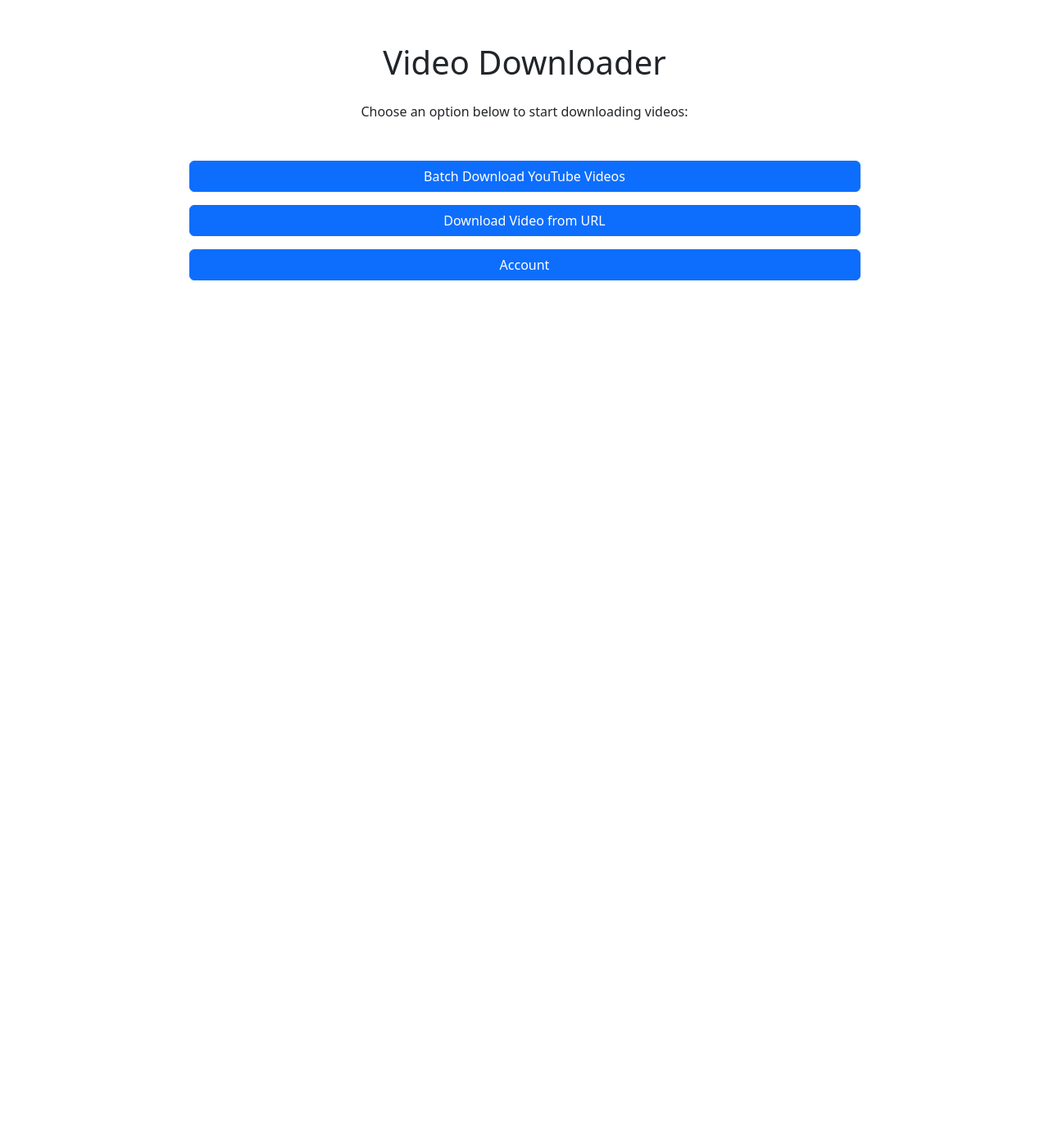
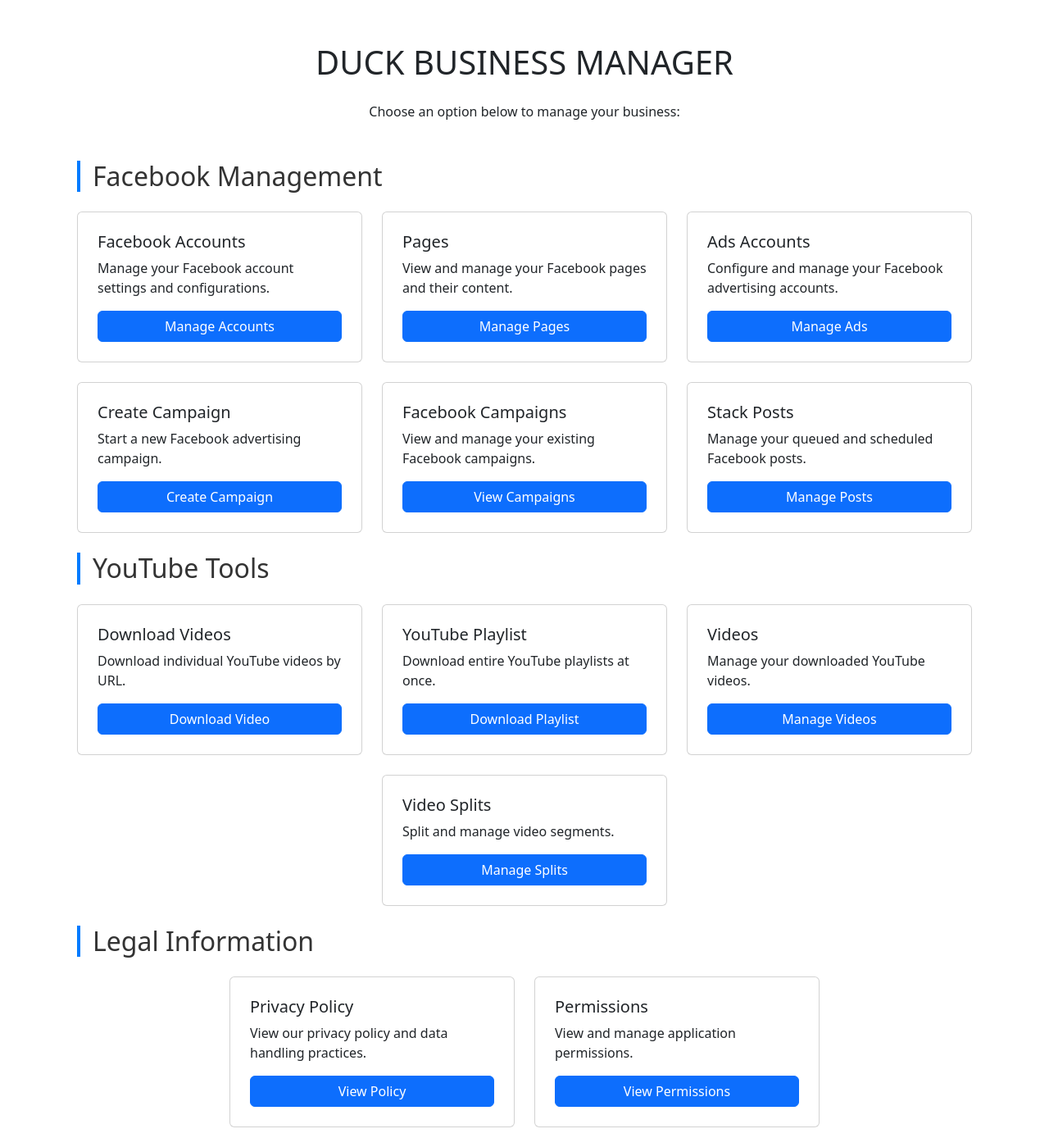
Before and after one commit to TrinhChung/GetVideo, a Flask app: page / in a window 1280 px wide. Shown: the part 56-1455 px from the top of the page at 82% size. Before the commit the page ends 398 px from the top, so only its background shows below. Run offline with Flask 3, Linux system fonts and the light colour scheme; the visitor is signed in with stand-in values (Sample User, id 1); some libraries are stand-ins or nearby versions.

Commit message:
add all link to home

```diff
--- a/templates/home.html
+++ b/templates/home.html
@@ -4,27 +4,160 @@
 
 {% block content %}
 <div class="container mt-5">
-	<h1 class="text-center mb-4">Video Downloader</h1>
-	<p class="text-center mb-5">Choose an option below to start downloading videos:</p>
-	<div class="d-flex flex-column align-items-center">
-		<button class="btn btn-primary mb-3 w-75 w-sm-50 w-md-40" onclick="redirectToBatch()">Batch Download YouTube
-			Videos</button>
-		<button class="btn btn-primary mb-3 w-75 w-sm-50 w-md-40" onclick="redirectToURL()">Download Video from URL</button>
-		<button class="btn btn-primary w-75 w-sm-50 w-md-40" onclick="redirectToAccount()">Account</button>
+	<h1 class="text-center mb-4">DUCK BUSINESS MANAGER</h1>
+	<p class="text-center mb-5">Choose an option below to manage your business:</p>
+
+	<!-- Facebook Section -->
+	<h2 class="mb-4">Facebook Management</h2>
+	<div class="row justify-content-center">
+		<div class="col-md-4 mb-4">
+			<div class="card h-100">
+				<div class="card-body d-flex flex-column">
+					<h5 class="card-title">Facebook Accounts</h5>
+					<p class="card-text flex-grow-1">Manage your Facebook account settings and configurations.</p>
+					<button class="btn btn-primary mt-auto" onclick="window.location.href='/account_fb'">Manage Accounts</button>
+				</div>
+			</div>
+		</div>
+		<div class="col-md-4 mb-4">
+			<div class="card h-100">
+				<div class="card-body d-flex flex-column">
+					<h5 class="card-title">Pages</h5>
+					<p class="card-text flex-grow-1">View and manage your Facebook pages and their content.</p>
+					<button class="btn btn-primary mt-auto" onclick="window.location.href='/pages'">Manage Pages</button>
+				</div>
+			</div>
+		</div>
+		<div class="col-md-4 mb-4">
+			<div class="card h-100">
+				<div class="card-body d-flex flex-column">
+					<h5 class="card-title">Ads Accounts</h5>
+					<p class="card-text flex-grow-1">Configure and manage your Facebook advertising accounts.</p>
+					<button class="btn btn-primary mt-auto" onclick="window.location.href='/ad_accounts'">Manage Ads</button>
+				</div>
+			</div>
+		</div>
+		<div class="col-md-4 mb-4">
+			<div class="card h-100">
+				<div class="card-body d-flex flex-column">
+					<h5 class="card-title">Create Campaign</h5>
+					<p class="card-text flex-grow-1">Start a new Facebook advertising campaign.</p>
+					<button class="btn btn-primary mt-auto" onclick="window.location.href='/campaign_fb/create'">Create
+						Campaign</button>
+				</div>
+			</div>
+		</div>
+		<div class="col-md-4 mb-4">
+			<div class="card h-100">
+				<div class="card-body d-flex flex-column">
+					<h5 class="card-title">Facebook Campaigns</h5>
+					<p class="card-text flex-grow-1">View and manage your existing Facebook campaigns.</p>
+					<button class="btn btn-primary mt-auto" onclick="window.location.href='/campaign_fb/list'">View
+						Campaigns</button>
+				</div>
+			</div>
+		</div>
+		<div class="col-md-4 mb-4">
+			<div class="card h-100">
+				<div class="card-body d-flex flex-column">
+					<h5 class="card-title">Stack Posts</h5>
+					<p class="card-text flex-grow-1">Manage your queued and scheduled Facebook posts.</p>
+					<button class="btn btn-primary mt-auto" onclick="window.location.href='/stack_posts'">Manage Posts</button>
+				</div>
+			</div>
+		</div>
+	</div>
+
+	<!-- YouTube Section -->
+	<h2 class="mb-4">YouTube Tools</h2>
+	<div class="row justify-content-center">
+		<div class="col-md-4 mb-4">
+			<div class="card h-100">
+				<div class="card-body d-flex flex-column">
+					<h5 class="card-title">Download Videos</h5>
+					<p class="card-text flex-grow-1">Download individual YouTube videos by URL.</p>
+					<button class="btn btn-primary mt-auto" onclick="window.location.href='/download-url'">Download Video</button>
+				</div>
+			</div>
+		</div>
+		<div class="col-md-4 mb-4">
+			<div class="card h-100">
+				<div class="card-body d-flex flex-column">
+					<h5 class="card-title">YouTube Playlist</h5>
+					<p class="card-text flex-grow-1">Download entire YouTube playlists at once.</p>
+					<button class="btn btn-primary mt-auto" onclick="window.location.href='/batch/playlist'">Download
+						Playlist</button>
+				</div>
+			</div>
+		</div>
+		<div class="col-md-4 mb-4">
+			<div class="card h-100">
+				<div class="card-body d-flex flex-column">
+					<h5 class="card-title">Videos</h5>
+					<p class="card-text flex-grow-1">Manage your downloaded YouTube videos.</p>
+					<button class="btn btn-primary mt-auto" onclick="window.location.href='/videos'">Manage Videos</button>
+				</div>
+			</div>
+		</div>
+		<div class="col-md-4 mb-4">
+			<div class="card h-100">
+				<div class="card-body d-flex flex-column">
+					<h5 class="card-title">Video Splits</h5>
+					<p class="card-text flex-grow-1">Split and manage video segments.</p>
+					<button class="btn btn-primary mt-auto" onclick="window.location.href='/video_splits'">Manage Splits</button>
+				</div>
+			</div>
+		</div>
+	</div>
+
+	<!-- Legal Section -->
+	<h2 class="mb-4">Legal Information</h2>
+	<div class="row justify-content-center">
+		<div class="col-md-4 mb-4">
+			<div class="card h-100">
+				<div class="card-body d-flex flex-column">
+					<h5 class="card-title">Privacy Policy</h5>
+					<p class="card-text flex-grow-1">View our privacy policy and data handling practices.</p>
+					<button class="btn btn-primary mt-auto" onclick="window.location.href='/polices'">View Policy</button>
+				</div>
+			</div>
+		</div>
+		<div class="col-md-4 mb-4">
+			<div class="card h-100">
+				<div class="card-body d-flex flex-column">
+					<h5 class="card-title">Permissions</h5>
+					<p class="card-text flex-grow-1">View and manage application permissions.</p>
+					<button class="btn btn-primary mt-auto" onclick="window.location.href='/permissions'">View
+						Permissions</button>
+				</div>
+			</div>
+		</div>
 	</div>
 </div>
 
-<script>
-	function redirectToBatch() {
-		window.location.href = '/batch/playlist';
+<style>
+	.card {
+		transition: transform 0.2s;
 	}
 
-	function redirectToURL() {
-		window.location.href = '/download-url';
+	.card:hover {
+		transform: translateY(-5px);
+		box-shadow: 0 4px 8px rgba(0, 0, 0, 0.1);
 	}
 
-	function redirectToAccount() {
-		window.location.href = '/account_fb';
+	.card-body {
+		padding: 1.5rem;
+		height: 100%;
 	}
-</script>
+
+	.btn {
+		width: 100%;
+	}
+
+	h2 {
+		color: #333;
+		padding-left: 15px;
+		border-left: 4px solid #007bff;
+	}
+</style>
 {% endblock %}
```
